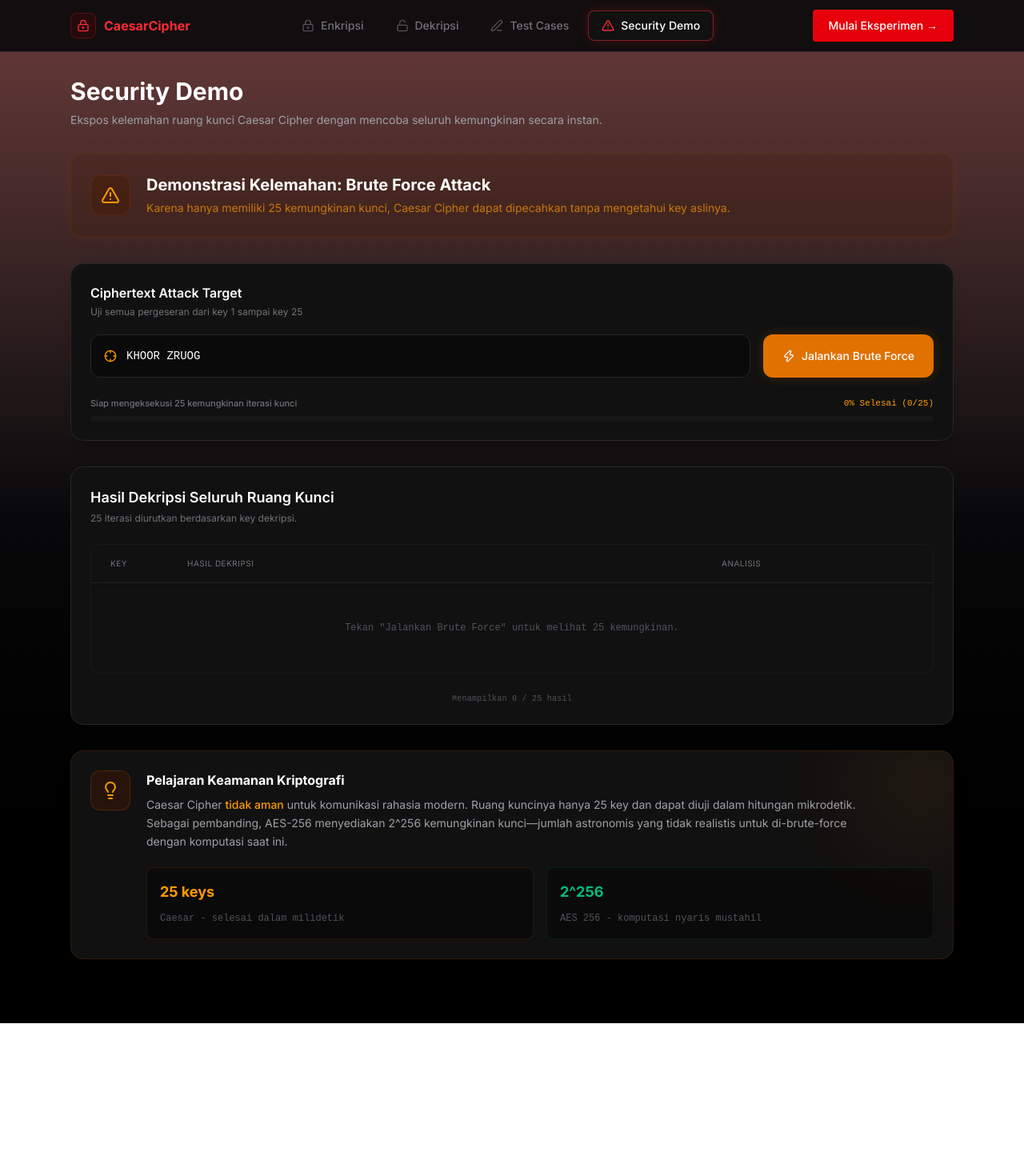
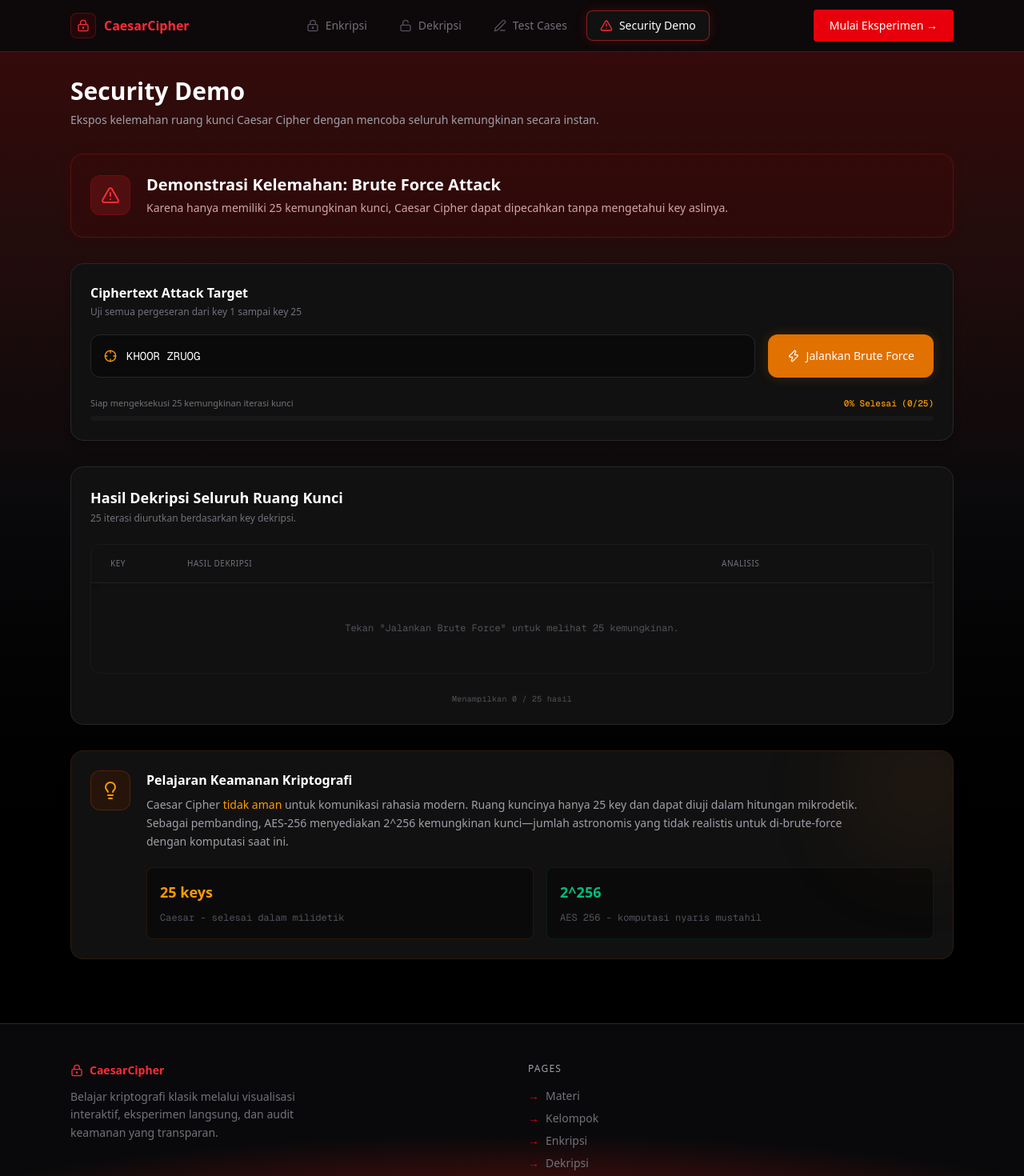
Before and after one commit to Arkkiyel/too-much-frontend-for-caesar-cipher, a Next.js app: page /security-demo in a window 1280 px wide. Shown: the top 1470 px of the page at 80% size. Before the commit the page ends 1279 px from the top, so only its background shows below. Built offline with nearby package versions, Linux system fonts and the light colour scheme.

Commit message:
accidentally deleted footer so i brought it back and also fixing the gradient on securityheader

```diff
--- a/app/layout.tsx
+++ b/app/layout.tsx
@@ -1,31 +1,40 @@
 import type { Metadata } from "next";
-import { Inter } from "next/font/google";
+import { Geist_Mono } from "next/font/google";
 import "./globals.css";
 
-// 1. Import Navbar yang baru dibuat
 import Navbar from "@/components/layout/Navbar";
+import Footer from "@/components/layout/Footer"; // <-- 1. Import Footer ditambahkan
 
-const inter = Inter({ subsets: ["latin"] });
+const mono = Geist_Mono({
+  subsets: ["latin"],
+  variable: "--font-mono",
+});
 
 export const metadata: Metadata = {
-  title: "Caesar Cipher Platform",
-  description: "Educational platform for cryptography",
+  title: "CaesarCipher — Interactive Playground",
+  description:
+    "Pelajari cara kerja sandi substitusi paling ikonik dalam sejarah secara interaktif.",
 };
 
 export default function RootLayout({
   children,
-}: Readonly<{
+}: {
   children: React.ReactNode;
-}>) {
+}) {
   return (
-    <html lang="id">
-      <body className={inter.className}>
+    <html lang="id" className={mono.variable}>
+      {/* 2. Class ditambahkan: overflow-x-hidden (mencegah bocor) & flexbox (mendorong footer) */}
+      <body className="bg-zinc-950 text-white antialiased overflow-x-hidden flex flex-col min-h-screen">
 
-        {/* 2. Taruh Navbar di atas children */}
         <Navbar />
 
-        {/* 3. Anak-anak elemen (konten halaman) otomatis akan menyesuaikan */}
-        {children}
+        {/* 3. flex-1 membuat area konten utama membesar, mendorong footer ke paling bawah */}
+        <div className="flex-1">
+          {children}
+        </div>
+
+        {/* 4. Footer dimunculkan di sini */}
+        <Footer />
 
       </body>
     </html>
--- a/components/security/SecurityHeader.tsx
+++ b/components/security/SecurityHeader.tsx
@@ -4,11 +4,11 @@ import { AlertTriangle } from "lucide-react";
 
 export default function SecurityHeader() {
   return (
-    <div className="bg-amber-950/20 border border-amber-900/40 rounded-2xl p-5 md:p-6 flex flex-col md:flex-row items-start md:items-center gap-4 md:gap-5 w-full shadow-[0_0_20px_rgba(245,158,11,0.05)]">
+    <div className="bg-red-950/30 border border-red-900/50 rounded-2xl p-5 md:p-6 flex flex-col md:flex-row items-start md:items-center gap-4 md:gap-5 w-full shadow-[0_0_20px_rgba(220,38,38,0.05)]">
 
       {/* Icon Box */}
-      <div className="p-3 bg-amber-950/40 rounded-xl border border-amber-900/50 shrink-0">
-        <AlertTriangle className="text-amber-500" size={24} />
+      <div className="p-3 bg-red-900/40 rounded-xl border border-red-800/50 shrink-0">
+        <AlertTriangle className="text-red-500" size={24} />
       </div>
 
       {/* Text Content */}
@@ -16,7 +16,7 @@ export default function SecurityHeader() {
         <h2 className="text-white font-bold text-lg md:text-xl">
           Demonstrasi Kelemahan: Brute Force Attack
         </h2>
-        <p className="text-amber-500/70 text-sm mt-1 max-w-3xl leading-relaxed">
+        <p className="text-red-200/80 text-sm mt-1 max-w-3xl leading-relaxed">
           Karena hanya memiliki 25 kemungkinan kunci, Caesar Cipher dapat dipecahkan tanpa mengetahui key aslinya.
         </p>
       </div>
```
